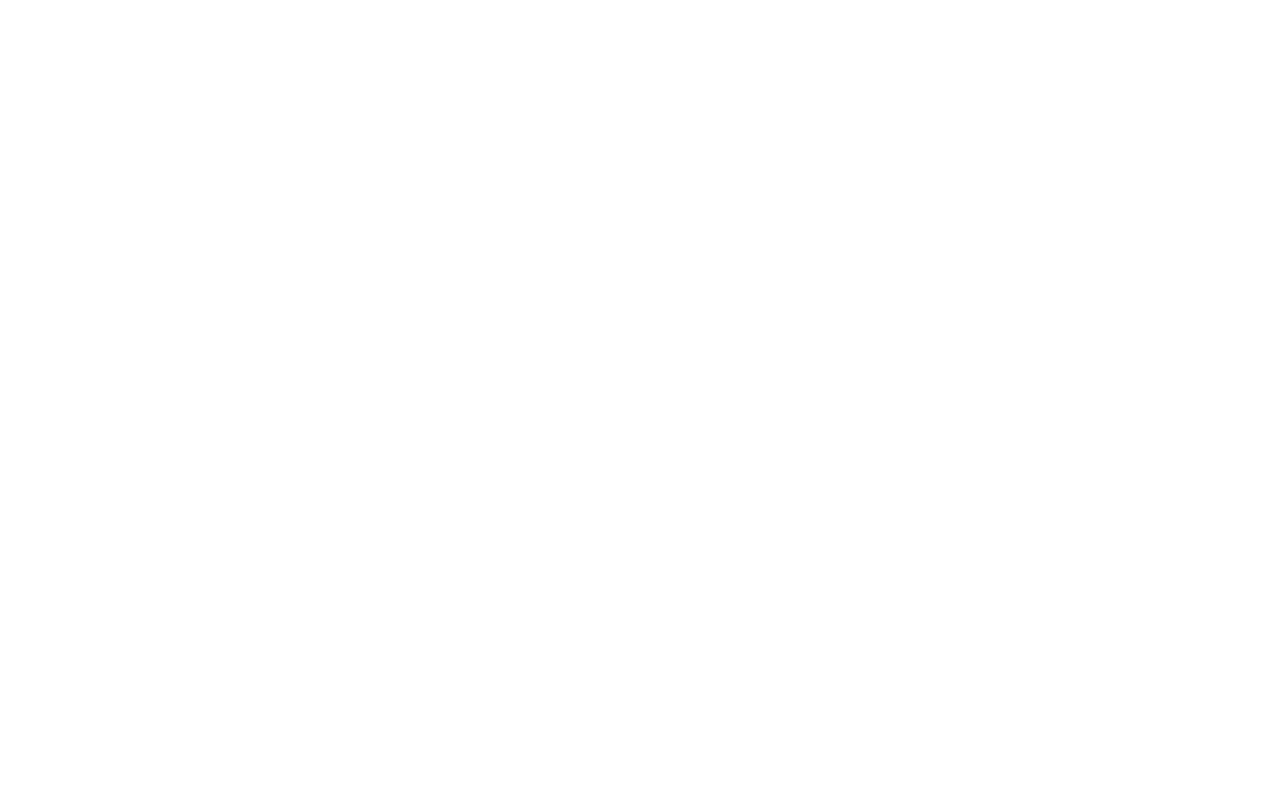
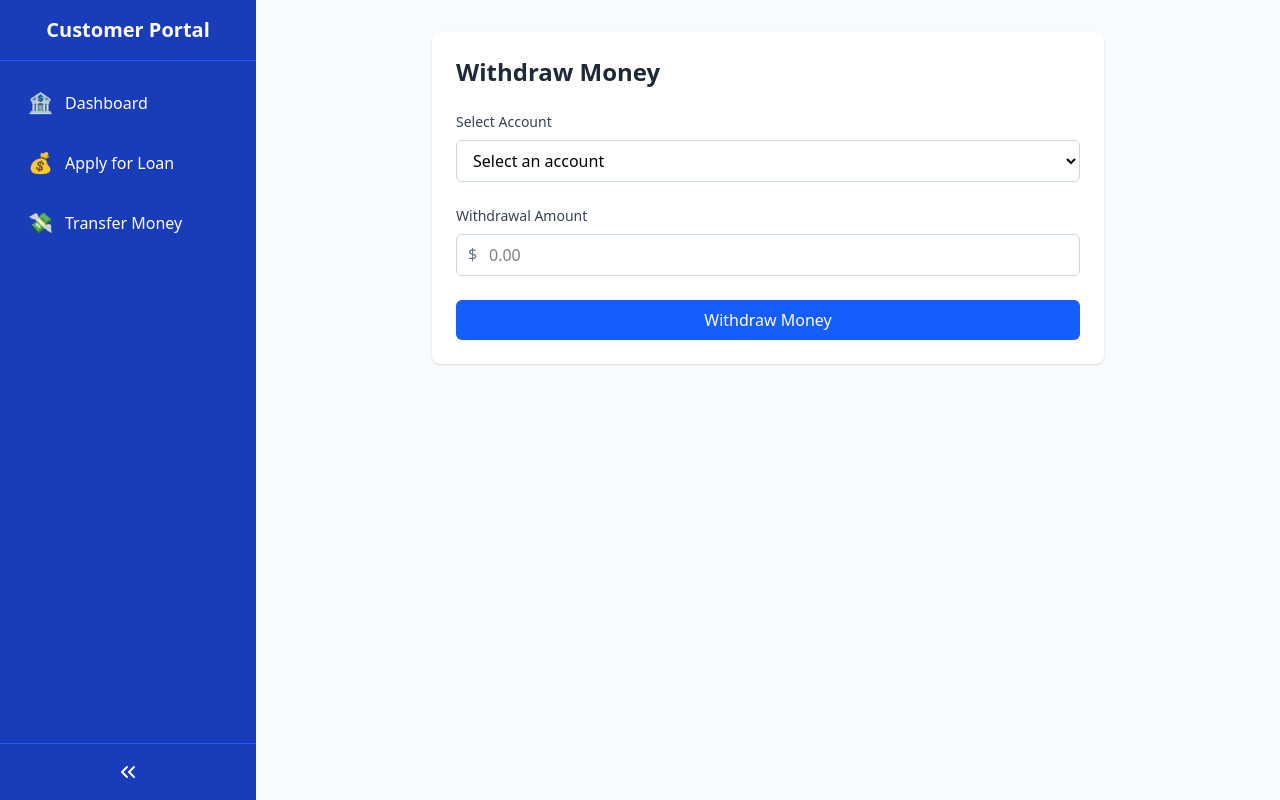
Before and after one commit to Ley-code/Bank_Management_System, a React (Vite) app in the folder frontend/: page /customer/withdraw in a window 1280 px wide. Before the commit this address had no page. Built offline with nearby package versions, Linux system fonts and the light colour scheme.

Commit message:
layout fixed

```diff
--- a/frontend/package.json
+++ b/frontend/package.json
@@ -31,8 +31,8 @@
     "eslint-plugin-react-hooks": "^5.2.0",
     "eslint-plugin-react-refresh": "^0.4.19",
     "globals": "^16.0.0",
-    "postcss": "^8.5.3",
-    "tailwindcss": "^4.1.5",
+    "postcss": "^8.5.4",
+    "tailwindcss": "^4.1.8",
     "vite": "^6.3.5"
   }
 }
--- a/frontend/src/App.jsx
+++ b/frontend/src/App.jsx
@@ -1,6 +1,7 @@
 import { BrowserRouter, Navigate, Route, Routes } from "react-router-dom";
 import { ProtectedRoute } from "./components/Auth/ProtectedRoute";
 import AdminLayout from "./components/Layouts/AdminLayout";
+import CustomerLayout from "./components/Layouts/CustomerLayout";
 import Accounts from "./components/Admin/Accounts";
 import Loans from "./components/Admin/Loans";
 import Transactions from "./components/Admin/Transactions";
@@ -8,6 +9,9 @@
 import Employees from "./components/Admin/Employees";
 import Customers from "./components/Admin/Customers";
 import AdminDashboard from "./components/Admin/AdminDashboard";
+import CustomerDashboard from "./components/Customer/Dashboard";
+import Deposit from "./components/Customer/Deposit";
+import Withdrawal from "./components/Customer/Withdraw";
 import Login from "./pages/Auth/Login";
 
 const App = () => {
@@ -37,7 +41,24 @@
           />
         </Route>
 
-        <Route path="/" element={<Navigate to="/admin/dashboard" replace />} />
+        {/* Customer Routes */}
+        <Route
+          element={
+            <ProtectedRoute >
+              <CustomerLayout />
+            </ProtectedRoute>
+          }
+        >
+          <Route path="/customer/dashboard" element={<CustomerDashboard />} />
+          <Route path="/customer/deposit" element={<Deposit />} />
+          <Route path="/customer/withdraw" element={<Withdrawal />} />
+          <Route
+            path="/customer/*"
+            element={<Navigate to="/customer/dashboard" replace />}
+          />
+        </Route>
+
+        <Route path="/" element={<Navigate to="/" replace />} />
       </Routes>
     </BrowserRouter>
   );
--- /dev/null
+++ b/frontend/src/components/Customer/Deposit.jsx
@@ -0,0 +1,9 @@
+const Deposit = () => {
+    return (
+        <div>
+            <h1>Deposit</h1>
+        </div>
+    )
+}
+
+export default Deposit;
--- /dev/null
+++ b/frontend/src/components/Customer/Withdraw.jsx
@@ -0,0 +1,158 @@
+import { useState, useEffect } from "react";
+
+const Withdrawal = () => {
+  const [accounts, setAccounts] = useState([]);
+  const [selectedAccount, setSelectedAccount] = useState("");
+  const [amount, setAmount] = useState("");
+  const [message, setMessage] = useState({ type: "", text: "" });
+
+  useEffect(() => {
+    // Fetch customer accounts
+    // This is a placeholder - replace with actual API call
+    const fetchAccounts = async () => {
+      try {
+        // const response = await fetch('/api/customer/accounts');
+        // const data = await response.json();
+        // setAccounts(data);
+
+        // Temporary mock data
+        setAccounts([
+          { id: 1, accountNumber: "ACC001", type: "Savings", balance: 15000 },
+          { id: 2, accountNumber: "ACC002", type: "Checking", balance: 10000 }
+        ]);
+      } catch (error) {
+        console.error("Error fetching accounts:", error);
+      }
+    };
+
+    fetchAccounts();
+  }, []);
+
+  const handleSubmit = async (e) => {
+    e.preventDefault();
+
+    if (!selectedAccount || !amount || amount <= 0) {
+      setMessage({
+        type: "error",
+        text: "Please fill in all required fields"
+      });
+      return;
+    }
+
+    const selectedAccountData = accounts.find(acc => acc.id === parseInt(selectedAccount));
+    if (selectedAccountData && parseFloat(amount) > selectedAccountData.balance) {
+      setMessage({
+        type: "error",
+        text: "Insufficient funds in the selected account"
+      });
+      return;
+    }
+
+    try {
+      // This is a placeholder - replace with actual API call
+      // const response = await fetch('/api/customer/withdraw', {
+      //   method: 'POST',
+      //   headers: {
+      //     'Content-Type': 'application/json',
+      //   },
+      //   body: JSON.stringify({
+      //     accountId: selectedAccount,
+      //     amount: parseFloat(amount)
+      //   })
+      // });
+
+      // const data = await response.json();
+
+      // Temporary success message
+      setMessage({
+        type: "success",
+        text: `Successfully withdrew $${amount} from your account`
+      });
+
+      // Reset form
+      setAmount("");
+      setSelectedAccount("");
+    } catch (error) {
+      setMessage({
+        type: "error",
+        text: "Failed to process withdrawal. Please try again."
+      });
+    }
+  };
+
+  return (
+    <div className="max-w-2xl mx-auto">
+      <div className="bg-white rounded-lg shadow p-6">
+        <h1 className="text-2xl font-bold text-gray-800 mb-6">Withdraw Money</h1>
+
+        {message.text && (
+          <div
+            className={`p-4 mb-6 rounded ${
+              message.type === "success" ? "bg-green-100 text-green-700" : "bg-red-100 text-red-700"
+            }`}
+          >
+            {message.text}
+          </div>
+        )}
+
+        <form onSubmit={handleSubmit} className="space-y-6">
+          <div>
+            <label
+              htmlFor="account"
+              className="block text-sm font-medium text-gray-700 mb-2"
+            >
+              Select Account
+            </label>
+            <select
+              id="account"
+              value={selectedAccount}
+              onChange={(e) => setSelectedAccount(e.target.value)}
+              className="w-full px-3 py-2 border border-gray-300 rounded-md focus:outline-none focus:ring-2 focus:ring-blue-500"
+              required
+            >
+              <option value="">Select an account</option>
+              {accounts.map((account) => (
+                <option key={account.id} value={account.id}>
+                  {account.type} Account - {account.accountNumber} (Balance: $
+                  {account.balance.toLocaleString()})
+                </option>
+              ))}
+            </select>
+          </div>
+
+          <div>
+            <label
+              htmlFor="amount"
+              className="block text-sm font-medium text-gray-700 mb-2"
+            >
+              Withdrawal Amount
+            </label>
+            <div className="relative">
+              <span className="absolute left-3 top-2 text-gray-500">$</span>
+              <input
+                type="number"
+                id="amount"
+                value={amount}
+                onChange={(e) => setAmount(e.target.value)}
+                className="w-full pl-8 pr-3 py-2 border border-gray-300 rounded-md focus:outline-none focus:ring-2 focus:ring-blue-500"
+                placeholder="0.00"
+                min="0.01"
+                step="0.01"
+                required
+              />
+            </div>
+          </div>
+
+          <button
+            type="submit"
+            className="w-full bg-blue-600 text-white py-2 px-4 rounded-md hover:bg-blue-700 focus:outline-none focus:ring-2 focus:ring-blue-500 focus:ring-offset-2"
+          >
+            Withdraw Money
+          </button>
+        </form>
+      </div>
+    </div>
+  );
+};
+
+export default Withdrawal;
--- /dev/null
+++ b/frontend/src/components/Layouts/CustomerLayout.jsx
@@ -0,0 +1,23 @@
+import { useState } from "react";
+import { Outlet } from "react-router-dom";
+import CustomerSidebar from "./CustomerSidebar";
+
+const CustomerLayout = () => {
+  const [isSidebarOpen, setSidebarOpen] = useState(true);
+
+  return (
+    <div className="flex min-h-screen">
+      <CustomerSidebar
+        isOpen={isSidebarOpen}
+        onToggle={() => setSidebarOpen(!isSidebarOpen)}
+      />
+
+      {/* Main Content */}
+      <main className="flex-1 p-8 bg-gray-50">
+        <Outlet /> {/* This will render nested routes */}
+      </main>
+    </div>
+  );
+};
+
+export default CustomerLayout;
--- /dev/null
+++ b/frontend/src/components/Layouts/CustomerSidebar.jsx
@@ -0,0 +1,64 @@
+import { ChevronsLeft, ChevronsRight } from "lucide-react";
+import { NavLink } from "react-router-dom";
+
+const CustomerSidebar = ({ isOpen, onToggle }) => {
+  // Define navigation items with paths and icons
+  const navItems = [
+    { id: 1, name: "Dashboard", path: "/customer/dashboard", icon: "🏦" },
+    { id: 2, name: "Apply for Loan", path: "/customer/loan", icon: "💰" },
+    { id: 3, name: "Transfer Money", path: "/customer/transfer", icon: "💸" },
+  ];
+
+  return (
+    <div
+      className={`flex flex-col h-screen bg-blue-800 text-white shadow-lg transition-all duration-300 ${
+        isOpen ? "w-64" : "w-20"
+      }`}
+    >
+      {/* Header section */}
+      <div className="p-4 border-b border-blue-600 flex items-center justify-center">
+        {isOpen ? (
+          <h1 className="text-xl font-bold text-white">Customer Portal</h1>
+        ) : (
+          <div className="w-8 h-8 bg-blue-900 rounded-full flex items-center justify-center text-white">
+            C
+          </div>
+        )}
+      </div>
+
+      {/* Navigation menu */}
+      <nav className="flex-1 p-2">
+        {navItems.map((item) => (
+          <NavLink
+            key={item.id}
+            to={item.path}
+            className={({ isActive }) => `
+              flex items-center p-3 rounded-lg m-2 transition-colors
+              ${isOpen ? "justify-start" : "justify-center"}
+              ${
+                isActive
+                  ? "bg-blue-600 text-white"
+                  : "text-white hover:bg-blue-700"
+              }
+            `}
+          >
+            <span className="text-xl">{item.icon}</span>
+            {isOpen && <span className="ml-3">{item.name}</span>}
+          </NavLink>
+        ))}
+      </nav>
+
+      {/* Toggle button */}
+      <div className="p-2 border-t border-blue-600">
+        <button
+          onClick={onToggle}
+          className="w-full p-2 rounded-lg hover:bg-blue-700 text-white flex justify-center"
+        >
+          {isOpen ? <ChevronsLeft /> : <ChevronsRight />}
+        </button>
+      </div>
+    </div>
+  );
+};
+
+export default CustomerSidebar;
```
Also changed, not shown: 1 other file (tests, documents, lock files or other folders).
